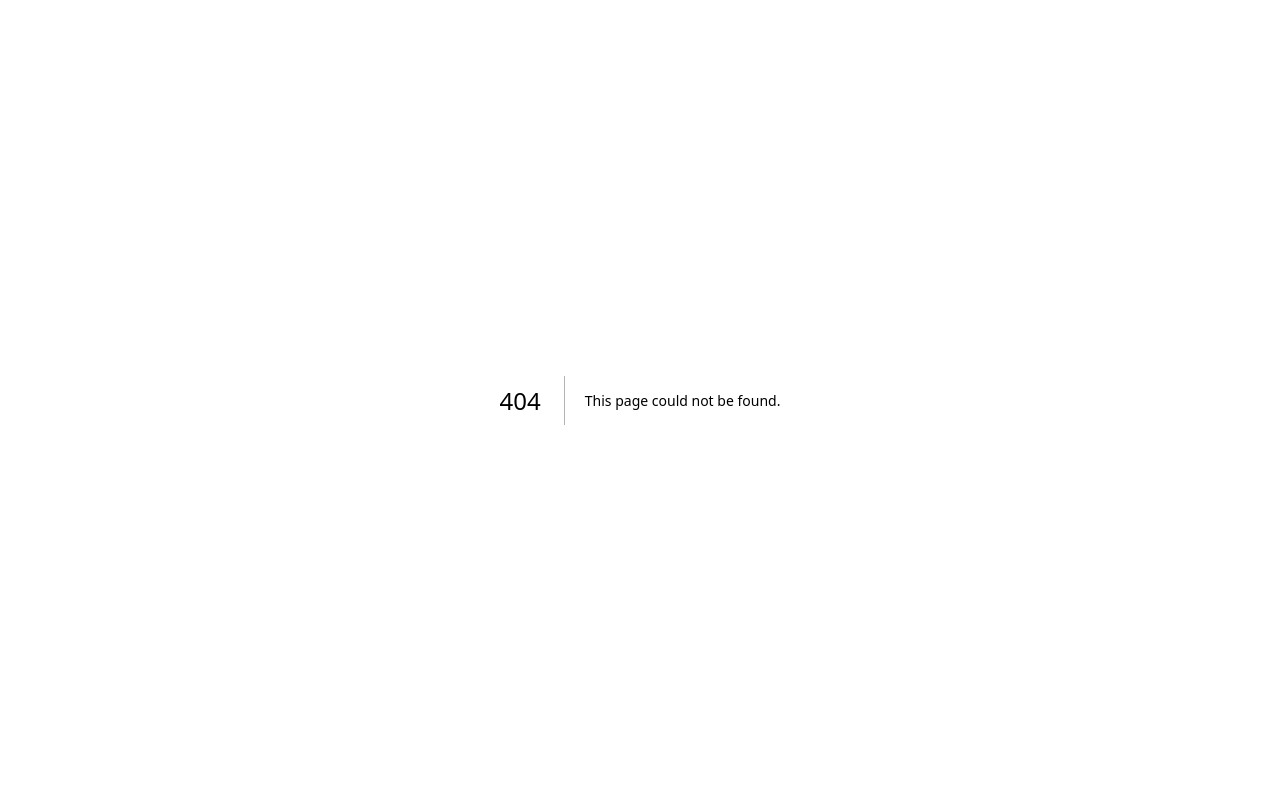
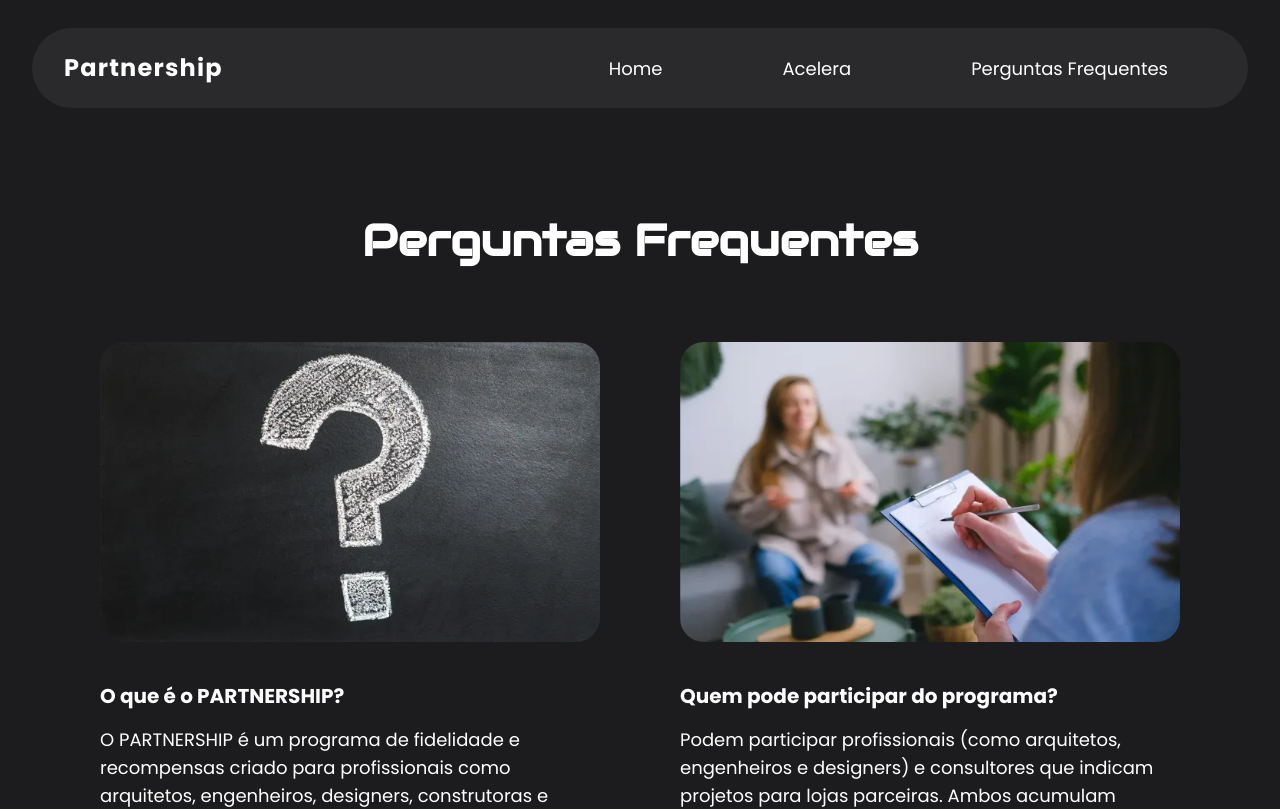
Before and after one commit to petersonfernandocouto/Plugowtech, a Next.js app: page /FAQ in a window 1280 px wide. Before the commit this address had no page. Shown: the top 809 px of the page. Built offline with nearby package versions, Linux system fonts and the light colour scheme.

Commit message:
Criação da Rota FAQ

```diff
--- a/Componentes/FAQTest.tsx
+++ b/Componentes/FAQTest.tsx
@@ -11,7 +11,7 @@ import Acompanhar from '../IMG/FAQIMG/Acompanhar_1.webp';
 import Transferir from '../IMG/FAQIMG/Transfer_1.webp';
 import Segurity from '../IMG/FAQIMG/security_1.webp';
 import Regaste from '../IMG/FAQIMG/rewards_1.webp'
-
+import Menu from "./Menu";
 
 import Image from "next/image";
 
@@ -35,7 +35,20 @@ function FAQTest() {
 
 
   return (
+
+    <div>
+
+
+          <div className="lg:pt-7 lg:w-[95%] mx-auto">
+                  <Menu />
+          </div>
+
+
+
     <div className="flex flex-col justify-around items-center w-full  bg-cover lg:pt-10 pb-20">
+
+
+
       <div className="flex flex-col items-center w-full  mt-10 mb-10 lg:mb-0 ">
 
         <h1 className="text-center text-[34px] font-semibold py-5 px-1 lg:px-0 lg:text-[44px] 2xl:text-[68px] font-['Audiowide'] ">
@@ -317,7 +330,9 @@ function FAQTest() {
 
       </div>
     </div>
+
+    </div>
   );
 }
 
-export default FAQTest;
+export default FAQTest;
--- a/Componentes/Menu.tsx
+++ b/Componentes/Menu.tsx
@@ -41,7 +41,7 @@ function Menu() {
           </Link>
           <Link
             className="hover:text-gray-300 transition-colors duration-300"
-            href="/login"
+            href="/FAQ"
           >
             Perguntas Frequentes
           </Link>
@@ -75,17 +75,17 @@ function Menu() {
         </Link>
         <Link
           className="hover:text-gray-300 py-2"
-          href="/"
-          onClick={() => closeMenuOnClick("#")}
-        >
-          Prêmios
-        </Link>
-        <Link
-          className="hover:text-gray-300 py-2"
           href="/login"
           onClick={() => closeMenuOnClick("#")}
         >
           Acelera
+        </Link>
+        <Link
+          className="hover:text-gray-300 py-2"
+          href="/FAQ"
+          onClick={() => closeMenuOnClick("#")}
+        >
+          Perguntas Frequentes
         </Link>
       </div>
     </div>
--- /dev/null
+++ b/src/app/FAQ/page.tsx
@@ -0,0 +1,34 @@
+"use client";
+
+import FAQTest from '../../../Componentes/FAQTest';
+import Footer from '../../../Componentes/Footer';
+
+
+import React from 'react'
+
+
+const page = () => {
+
+  return (
+
+    <div>
+
+            <div>
+
+                <FAQTest />
+
+            </div>
+
+            <div>
+
+                <Footer />
+
+            </div>
+
+
+
+    </div>
+  )
+}
+
+export default page
--- a/src/app/page.tsx
+++ b/src/app/page.tsx
@@ -7,7 +7,7 @@ import PointsMobile from "../../Componentes/PointsMobile";
 import Invitation from "../../Componentes/Invitation";
 import Footer from "../../Componentes/Footer";
 //import Faq from "../../Componentes/Faq"
-import FAQTest from "../../Componentes/FAQTest";
+
 import { useInView } from "react-intersection-observer";
 
 export default function Home() {
@@ -17,10 +17,11 @@ export default function Home() {
   const { ref: PointsRef, inView: PointsInView } = useInView({triggerOnce: true,});
   const { ref: PointsMobileRef, inView: PointsMobileInView } = useInView({triggerOnce: true,});
   const { ref: InvitationRef, inView: InvitationInView } = useInView({triggerOnce: true,});
-  const { ref: FAQTestRef, inView: FAQTestInView } = useInView({triggerOnce: true,});
+
   const { ref: FooterRef, inView: FooterInView } = useInView({triggerOnce: true,});
 
   return (
+
     <>
 
 
@@ -84,20 +85,6 @@ export default function Home() {
 
       <div
 
-        id="FAQTest"
-        ref={FAQTestRef}
-        className={`transition-all duration-1000 ease-out ${
-          FAQTestInView ? "opacity-100 translate-y-0" : "opacity-0 translate-y-20"
-        }`}
-
-      >
-
-        <FAQTest />
-
-      </div>
-
-      <div
-
         id="Footer"
         ref={FooterRef}
         className={`transition-all duration-1000 ease-out ${
```
